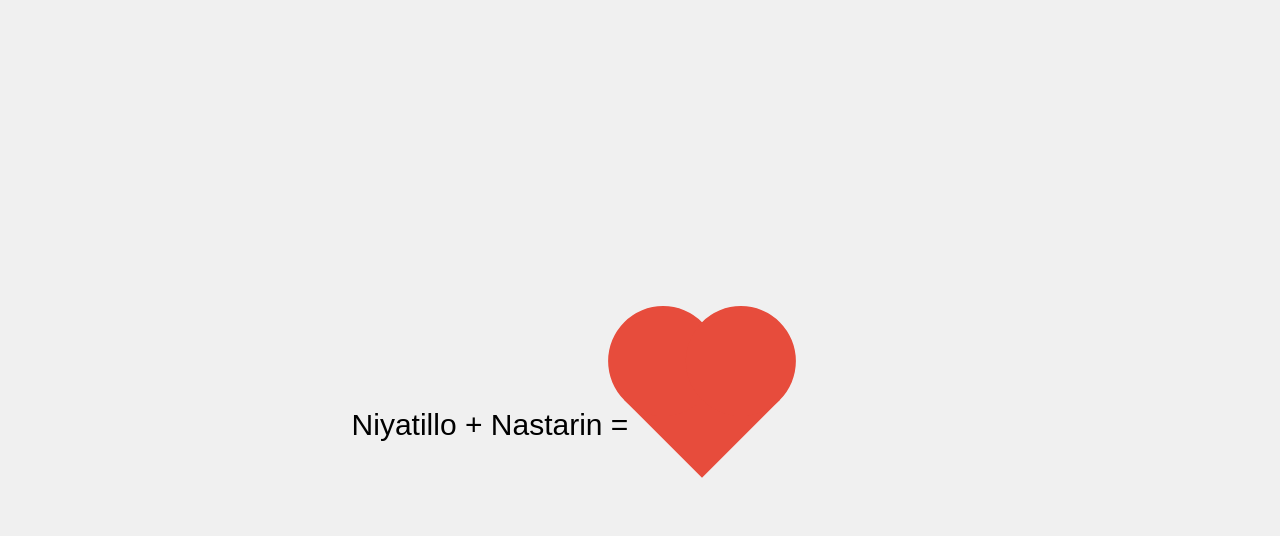
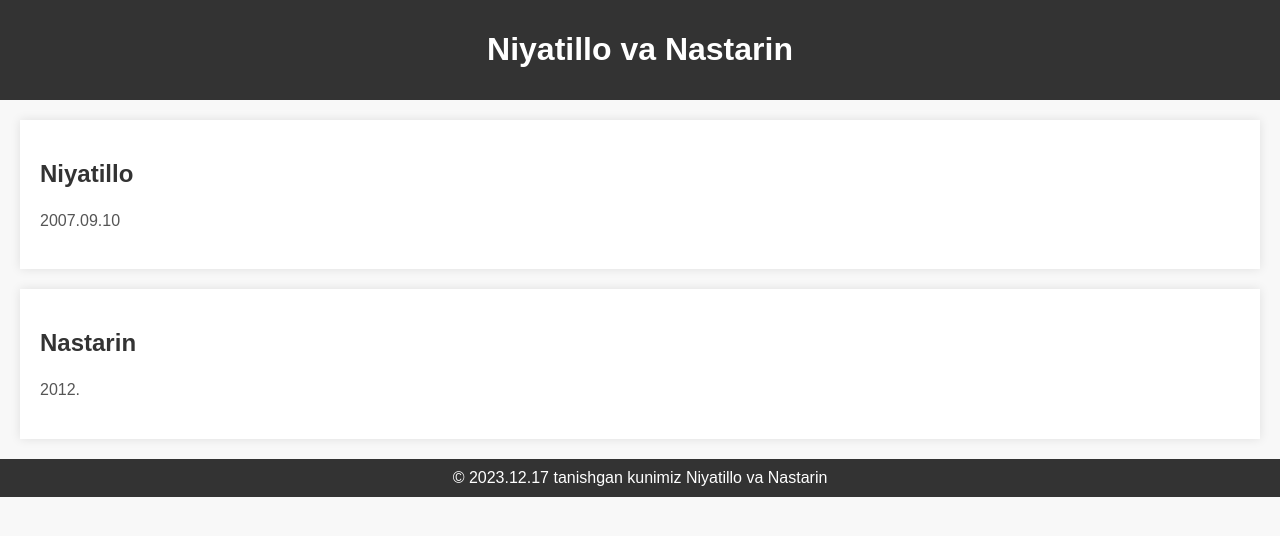
Before and after one commit to Davron0701/davron, a plain HTML site: page text.html in a window 1280 px wide. Drawn offline with Linux system fonts and the light colour scheme.

Commit message:
Add files via upload

```diff
--- a/text.html
+++ b/text.html
@@ -3,72 +3,70 @@
 <head>
   <meta charset="UTF-8">
   <meta name="viewport" content="width=device-width, initial-scale=1.0">
-  <title>Heartbeat Animation</title>
+  <title>Niyatillo va Nastarin </title>
   <style>
     body {
       font-family: Arial, sans-serif;
-      display: flex;
-      align-items: center;
-      justify-content: center;
-      height: 100vh;
       margin: 0;
-      background-color: #f0f0f0;
-      overflow: hidden;
+      padding: 0;
+      background-color: #f8f8f8;
     }
 
-    .heart {
-      width: 100px;
-      height: 100px;
-      background-color: #e74c3c;
-      position: relative;
-      transform: rotate(-45deg);
+    header {
+      background-color: #333;
+      color: #fff;
+      padding: 10px;
+      text-align: center;
     }
 
-    .heart::before,
-    .heart::after {
-      content: "";
-      width: 100px;
-      height: 100px;
-      background-color: #e74c3c;
-      border-radius: 50%;
-      position: absolute;
+    section {
+      max-width: 1200px;
+      margin: 20px auto;
+      padding: 20px;
+      background-color: #fff;
+      box-shadow: 0 0 10px rgba(0, 0, 0, 0.1);
     }
 
-    .heart::before {
-      top: -50px;
-      left: 0;
+    h2 {
+      color: #333;
     }
 
-    .heart::after {
-      top: 0;
-      left: 50px;
+    p {
+      line-height: 1.6;
+      color: #555;
     }
-    .name{
-        margin-left: -400px;
-        margin-top:50px;
-        font-size: 30px;
+
+    footer {
+      background-color: #333;
+      color: #fff;
+      padding: 10px;
+      text-align: center;
     }
   </style>
 </head>
 <body>
-  <div class="heart"></div>
-    <div class="name">Niyatillo + Nastarin =</div>
 
-  <script>
-    function startHeartbeat() {
-      const heart = document.querySelector('.heart');
+  <header>
+    <h1>Niyatillo va Nastarin </h1>
+  </header>
 
-      function animateHeartbeat() {
-        heart.style.transform = 'rotate(-45deg) scale(1.1)';
-        setTimeout(() => {
-          heart.style.transform = 'rotate(-45deg) scale(1)';
-        }, 500);
-      }
+  <section>
+    <h2>Niyatillo </h2>
+    <p> 2007.09.10</p>
 
-      setInterval(animateHeartbeat, 1000);
-    }
+    <!-- Boshqa ma'lumotlar va rasmlar qo'shishingiz mumkin -->
+  </section>
 
-    startHeartbeat();
-  </script>
+  <section>
+    <h2>Nastarin </h2>
+    <p>2012.</p>
+
+    <!-- Boshqa ma'lumotlar va rasmlar qo'shishingiz mumkin -->
+  </section>
+
+  <footer>
+    &copy; 2023.12.17 tanishgan kunimiz Niyatillo va Nastarin
+  </footer>
+
 </body>
 </html>
```
